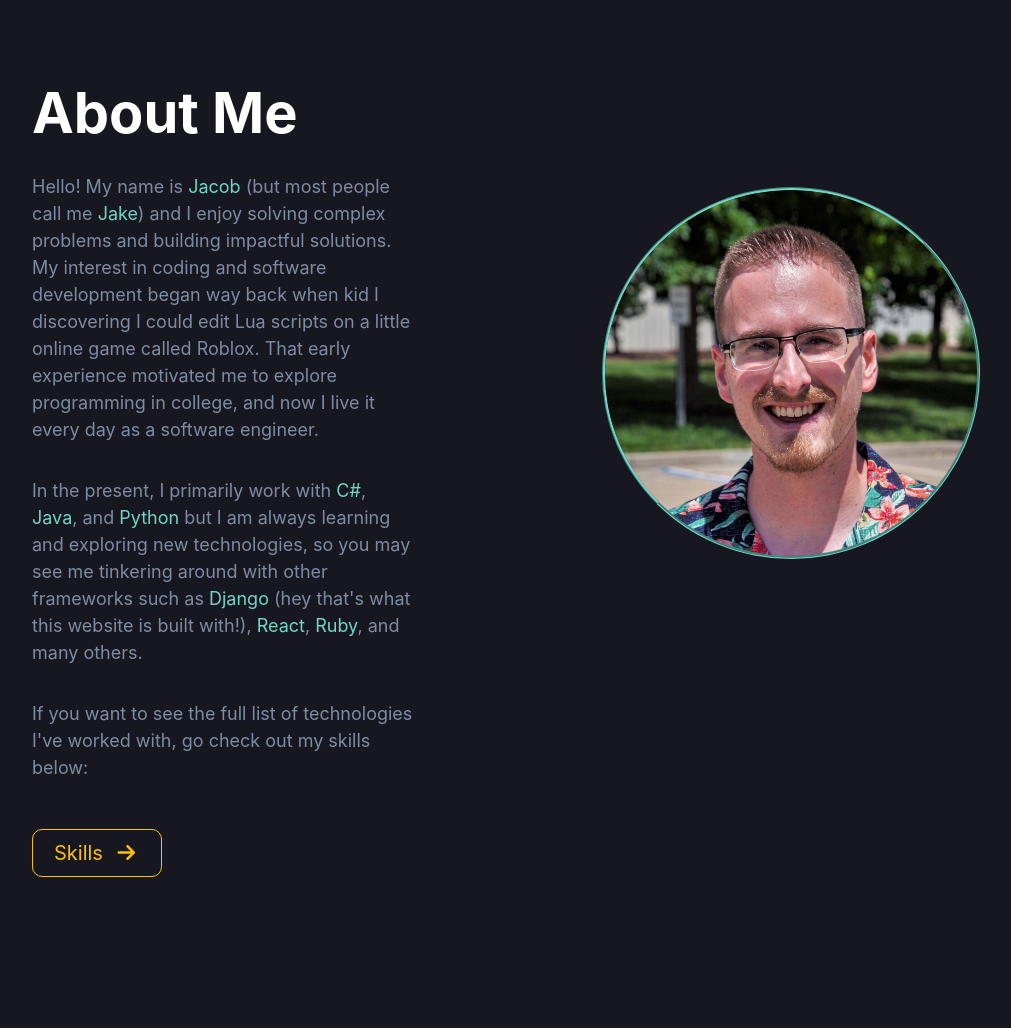
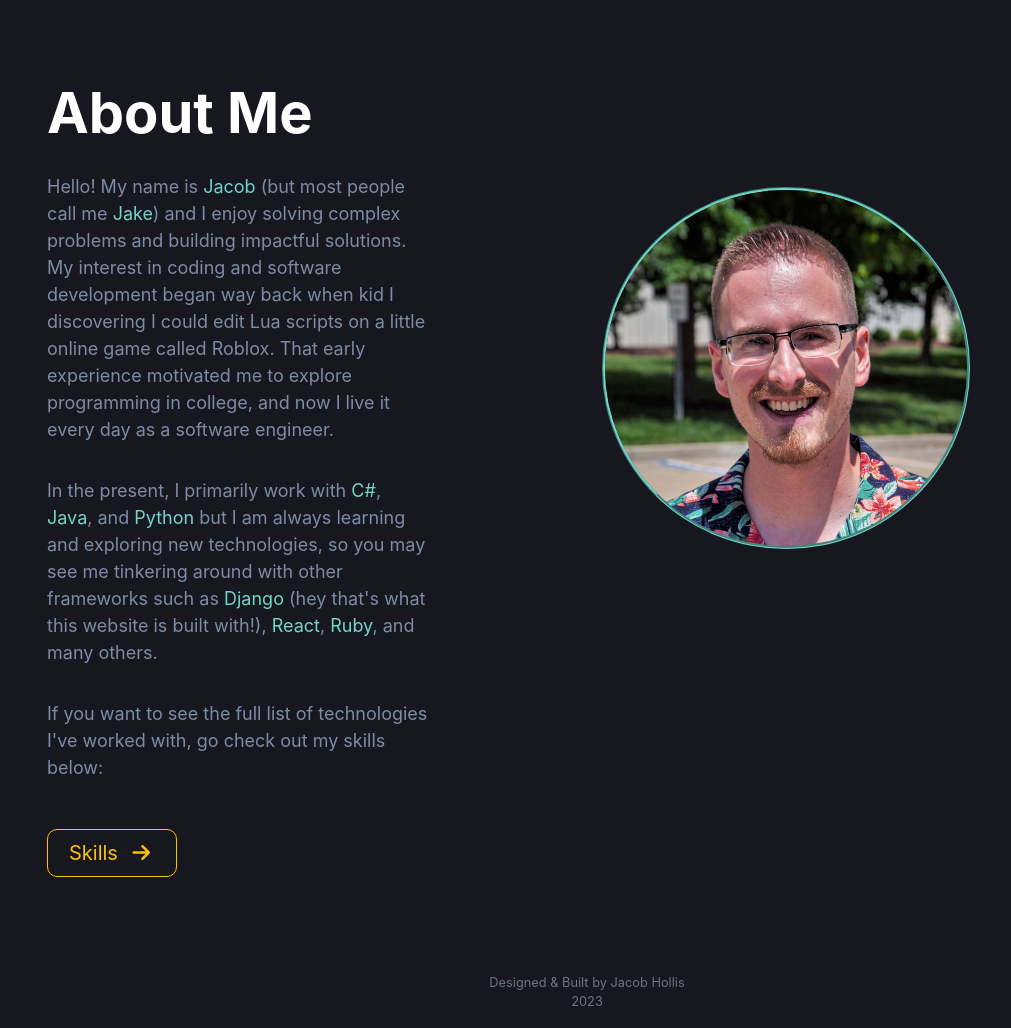
Before and after one commit to Jacob-Hollis/portfolio-website, a Django app: template about/templates/about.html in a window 1280 px wide. Shown: the part 104-1132 px from the top of the page, without its empty margins (53-1064 px from the left). Before the commit the page ends 981 px from the top, so only its background shows below. Run offline with Django 4.2, Linux system fonts and the light colour scheme; the template is opened without the code that fills it, so the values that code supplies are empty; style sheets or scripts are compiled from the project's sources; some libraries are stand-ins or nearby versions.

Commit message:
Added footer

```diff
--- a/website/templates/base.html
+++ b/website/templates/base.html
@@ -15,7 +15,7 @@
 
     <title>Portfolio Website</title>
   </head>
-  <body>
+  <body class="d-flex flex-column min-vh-100">
     <nav class="navbar navbar-dark navbar-expand-md">
         <a href="{% url 'home' %}" class="navbar-brand">JH</a>
         <button class="navbar-toggler" data-bs-toggle="collapse" data-bs-target="#navbar">
@@ -41,8 +41,17 @@
             </ul>
         </div>
     </nav>
+    <main role="main" class="container">
     {% block page_content %}
     {% endblock %}
+    </main>
+    <footer class="mt-auto">
+        <div class="container text-center" style="margin-bottom: 1em">
+          <span class="text-muted" style="color: #7e8ba5; font-size: 0.8em;">Designed & Built by Jacob Hollis</span>
+          <br>
+          <span class="text-muted" style="color: #7e8ba5; font-size: 0.8em;">2023</span>
+        </div>
+      </footer>
   </body>
 </html>
 <script src="https://cdn.jsdelivr.net/npm/jquery@3.5.1/dist/jquery.slim.min.js" integrity="sha384-DfXdz2htPH0lsSSs5nCTpuj/zy4C+OGpamoFVy38MVBnE+IbbVYUew+OrCXaRkfj" crossorigin="anonymous"></script>
```
